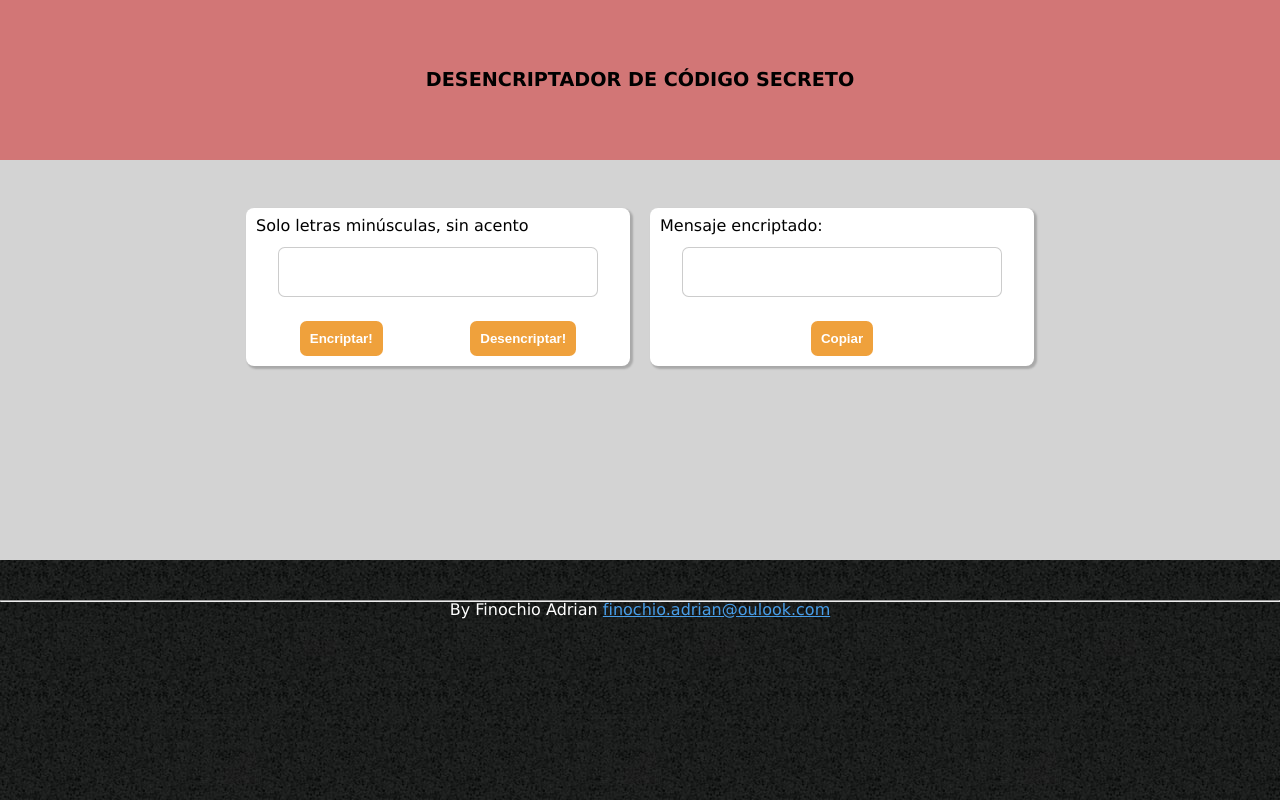
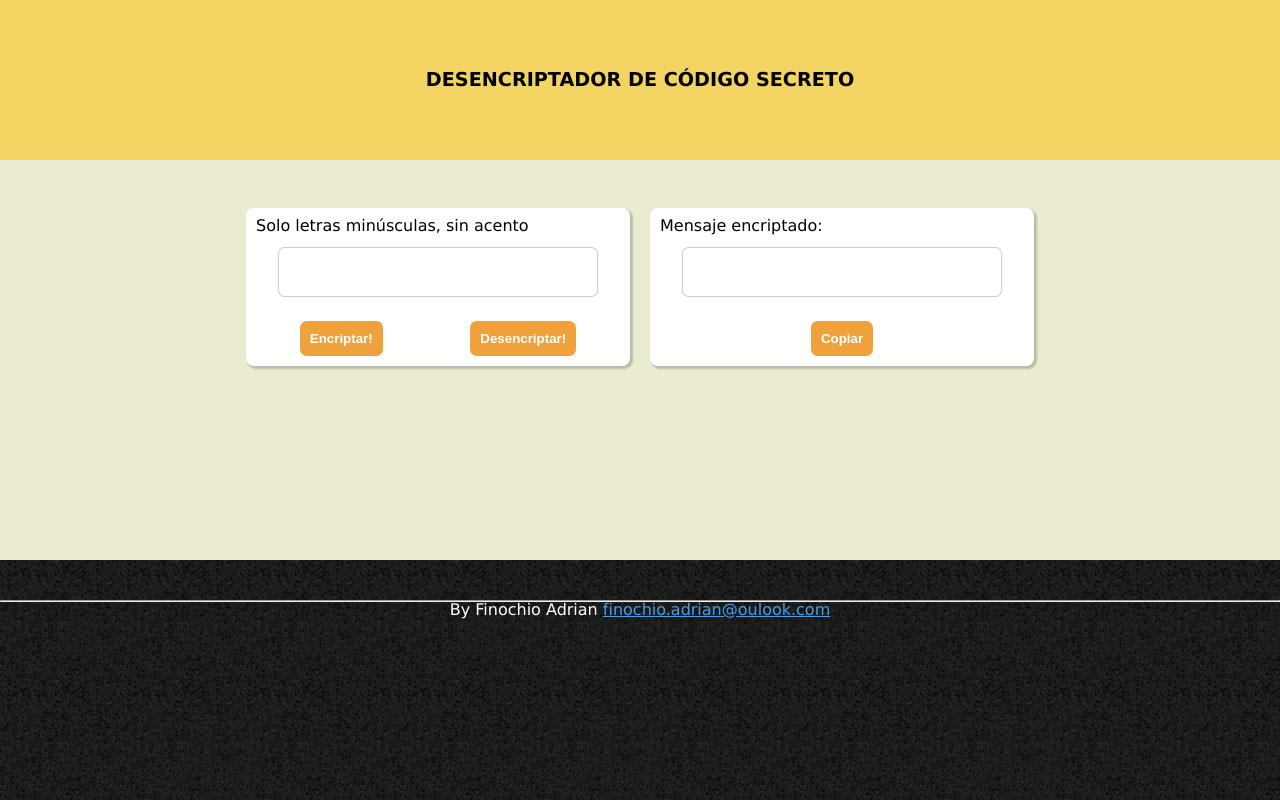
Before and after one commit to FinochioAdrian/1-Challenger-One-ALURA-Encriptador-Textos, a plain HTML site: page index.html in a window 1280 px wide. Drawn offline with Linux system fonts and the light colour scheme.

Commit message:
Actualizando colores de fondo de index.html

```diff
--- a/css/style.css
+++ b/css/style.css
@@ -5,12 +5,12 @@
 }
 
 body {
-  background-color: lightgray;
+  background-color: #cccb8461;
   font-family: Verdana, Geneva, Tahoma, sans-serif;
 }
 
 nav {
-  background: #d36161ce;
+  background: #f6cd41c2;
   width: auto;
   height: 20vh;
   display: flex;
```
